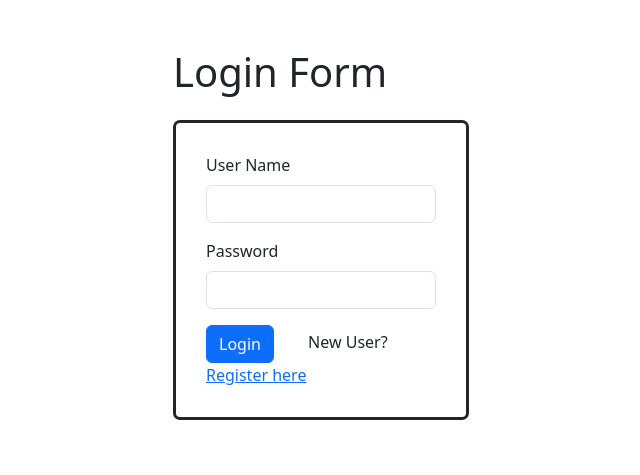
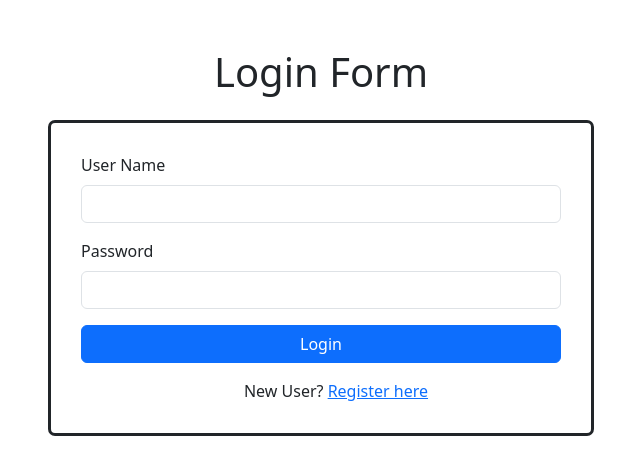
Before and after one commit to s-a-naveed/VMS, a Django app: template vehiclemsapp/templates/loginpage.html in a window 1280 px wide. Shown: the top 475 px of the page, without its empty margins (319-959 px from the left). Run offline with Django 3.2, Linux system fonts and the light colour scheme; the template is opened without the code that fills it, so the values that code supplies are empty.

Commit message:
Modifications made in loginpage.html

```diff
--- a/vehiclemsapp/templates/loginpage.html
+++ b/vehiclemsapp/templates/loginpage.html
@@ -7,6 +7,7 @@
     <!-- Bootstrap CSS -->
     <link href="https://cdn.jsdelivr.net/npm/bootstrap@5.3.0-alpha1/dist/css/bootstrap.min.css" rel="stylesheet">
     <style>
+        /* Optional custom styles */
         span{
             padding-left: 30px;
         }
@@ -19,8 +20,10 @@
     </style>
 </head>
 <body>
-    <div class="container w-25">
-        <h1 class="mt-5">Login Form</h1>
+    <div class="container">
+        <div class="row justify-content-center mt-5">
+            <div class="col-sm-10 col-md-8 col-lg-6">
+                <h1 class="text-center">Login Form</h1>
                 <form class="mt-4" action="{% url 'login' %}" method="POST">
                     {% csrf_token %}
                     <div class="mb-3">
@@ -31,9 +34,15 @@
                         <label for="password" class="form-label">Password</label>
                         <input type="password" name="password" id="password" class="form-control" required>
                     </div>
+                    <div class="d-grid gap-2">
                         <button type="submit" class="btn btn-primary">Login</button>
+                    </div>
+                    <div class="text-center mt-3">
                         <span>New User? <a href="/register">Register here</a></span>
+                    </div>
                 </form>
+            </div>
+        </div>
     </div>
 
     <!-- Bootstrap Bundle with Popper -->
```
Lines whose indentation alone changed are shown as unchanged.
